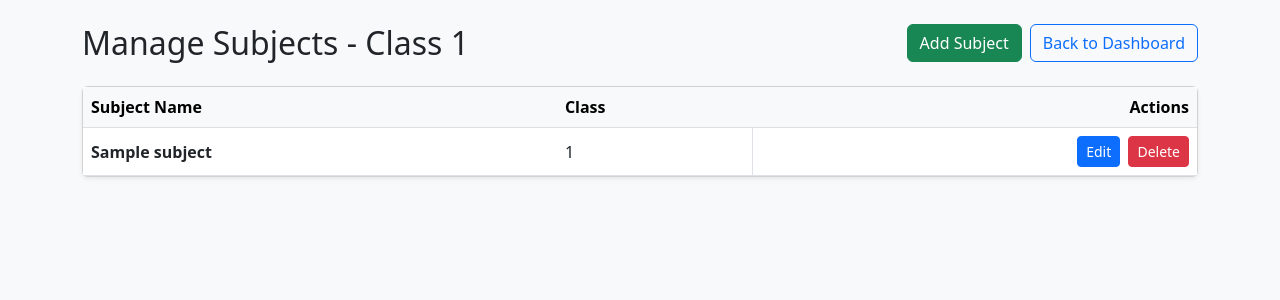
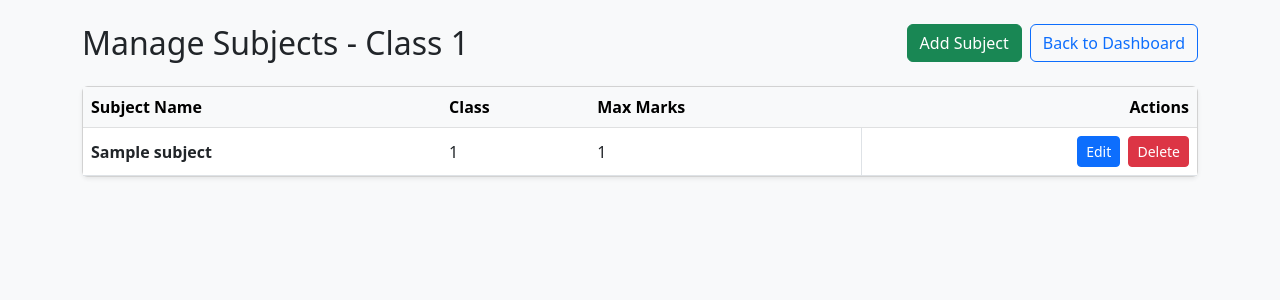
Before and after one commit to Suhailirfani/result, a Django app: page /staff/manage-subjects/1/ in a window 1280 px wide. Shown: the part 56-356 px from the top of the page. Run offline with Django 5.2, Linux system fonts and the light colour scheme; a user stored in the database is signed in; tables that the repository leaves empty hold one stand-in row (values such as "Sample post").

Commit message:
Implement Gulf Sector grading system and dynamic max marks for subjects

```diff
--- a/results_app/forms.py
+++ b/results_app/forms.py
@@ -52,10 +52,11 @@ class StudentForm(forms.ModelForm):
 class SubjectForm(forms.ModelForm):
     class Meta:
         model = Subject
-        fields = ['name', 'student_class']
+        fields = ['name', 'student_class', 'max_marks']
         widgets = {
             'name': forms.TextInput(attrs={'class': 'form-control', 'placeholder': 'e.g. Mathematics'}),
             'student_class': forms.NumberInput(attrs={'class': 'form-control', 'placeholder': 'e.g. 5'}),
+            'max_marks': forms.NumberInput(attrs={'class': 'form-control', 'placeholder': 'Default: 100'}),
         }
 
 class InstitutionEditForm(forms.ModelForm):
--- a/results_app/models.py
+++ b/results_app/models.py
@@ -8,6 +8,7 @@ class Institution(models.Model):
         ('SUNNI_BOARD', 'Sunni Vidyabhyasa Board'),
         ('PERCENTAGE', 'Standard Percentage Only'),
         ('PASS_FAIL', 'Pass / Fail Only'),
+        ('GULF_SECTOR', 'Gulf Sector System'),
     ]
     user = models.OneToOneField(User, on_delete=models.CASCADE, related_name='institution')
     name = models.CharField(max_length=255)
@@ -38,6 +39,7 @@ class Subject(models.Model):
     institution = models.ForeignKey(Institution, on_delete=models.CASCADE, related_name='subjects')
     name = models.CharField(max_length=100)
     student_class = models.IntegerField()
+    max_marks = models.FloatField(default=100)
 
     class Meta:
         unique_together = ('institution', 'name', 'student_class')
--- a/results_app/templatetags/grade_tags.py
+++ b/results_app/templatetags/grade_tags.py
@@ -28,3 +28,10 @@ def clean_mark(value):
         return int(val) if val.is_integer() else val
     except (ValueError, TypeError):
         return value
+
+@register.filter
+def multiply(value, arg):
+    try:
+        return float(value) * float(arg)
+    except (ValueError, TypeError):
+        return 0
--- a/results_app/views.py
+++ b/results_app/views.py
@@ -140,7 +140,7 @@ def student_result_view(request, inst_id):
                         results_by_exam[exam_name] = {'marks': [], 'total': 0, 'max_total': 0, 'has_failed_subject': False}
                     results_by_exam[exam_name]['marks'].append(r)
                     results_by_exam[exam_name]['total'] += r.marks
-                    results_by_exam[exam_name]['max_total'] += 100
+                    results_by_exam[exam_name]['max_total'] += r.subject.max_marks
 
                     if institution.grading_system == 'SUNNI_BOARD' and r.marks < 40:
                         results_by_exam[exam_name]['has_failed_subject'] = True
@@ -183,7 +183,7 @@ def class_result_view(request, class_num):
         students = Student.objects.none()
 
     subjects = Subject.objects.filter(institution=institution, student_class=class_num)
-    max_total = subjects.count() * 100
+    max_total = sum(sub.max_marks for sub in subjects)
     # Organize data for table
     data = []
     for s in students:
@@ -194,7 +194,7 @@ def class_result_view(request, class_num):
         marks_list = []
         for sub in subjects:
             mark = res_dict.get(sub.name, "-")
-            marks_list.append(mark)
+            marks_list.append({'mark': mark, 'subject': sub})
             if institution.grading_system == 'SUNNI_BOARD' and mark != "-" and mark < 40:
                 has_failed_subject = True
 
--- a/templates/manage_subjects.html
+++ b/templates/manage_subjects.html
@@ -1,4 +1,5 @@
 {% extends 'base.html' %}
+{% load grade_tags %}
 
 {% block content %}
 <div class="d-flex flex-column flex-sm-row justify-content-between align-items-sm-center mb-4 gap-2">
@@ -19,6 +20,7 @@
                             <tr>
                                 <th>Subject Name</th>
                                 <th>Class</th>
+                                <th>Max Marks</th>
                                 <th class="text-end">Actions</th>
                             </tr>
                         </thead>
@@ -26,7 +28,8 @@
                             {% for subject in subjects %}
                             <tr>
                                 <td class="align-middle fw-bold">{{ subject.name }}</td>
-                                <td class="align-middle border-end">{{ subject.student_class }}</td>
+                                <td class="align-middle">{{ subject.student_class }}</td>
+                                <td class="align-middle border-end">{{ subject.max_marks|clean_mark }}</td>
                                 <td class="align-middle text-end">
                                     <a href="{% url 'results_app:edit_subject' subject.id %}" class="btn btn-sm btn-primary">Edit</a>
                                     <a href="{% url 'results_app:delete_subject' subject.id %}" class="btn btn-sm btn-danger ms-1">Delete</a>
--- a/templates/student_result.html
+++ b/templates/student_result.html
@@ -100,10 +100,10 @@
                                 <td>
                                     <span class="badge bg-success fs-6">{{ r.marks|clean_mark }}</span>
                                     {% if institution.grading_system != 'PERCENTAGE' %}
-                                        {% if r.marks < 40 %}
-                                            <span class="badge bg-danger fs-6 ms-2">{% get_grade r.marks institution.grading_system %}</span>
+                                        {% if r.marks < r.subject.max_marks|multiply:0.3 and institution.grading_system == 'GULF_SECTOR' or r.marks < 40 and institution.grading_system != 'GULF_SECTOR' %}
+                                            <span class="badge bg-danger fs-6 ms-2">{% get_grade r.marks institution.grading_system max_marks=r.subject.max_marks %}</span>
                                         {% else %}
-                                            <span class="badge bg-info fs-6 ms-2">{% get_grade r.marks institution.grading_system %}</span>
+                                            <span class="badge bg-info fs-6 ms-2">{% get_grade r.marks institution.grading_system max_marks=r.subject.max_marks %}</span>
                                         {% endif %}
                                     {% endif %}
                                 </td>
```
Also changed, not shown: results_app/utils.py (+8 -0 lines), templates/class_result.html (+10 -7 lines), results_app/migrations/0012_subject_max_marks_alter_institution_grading_system.py (added).
